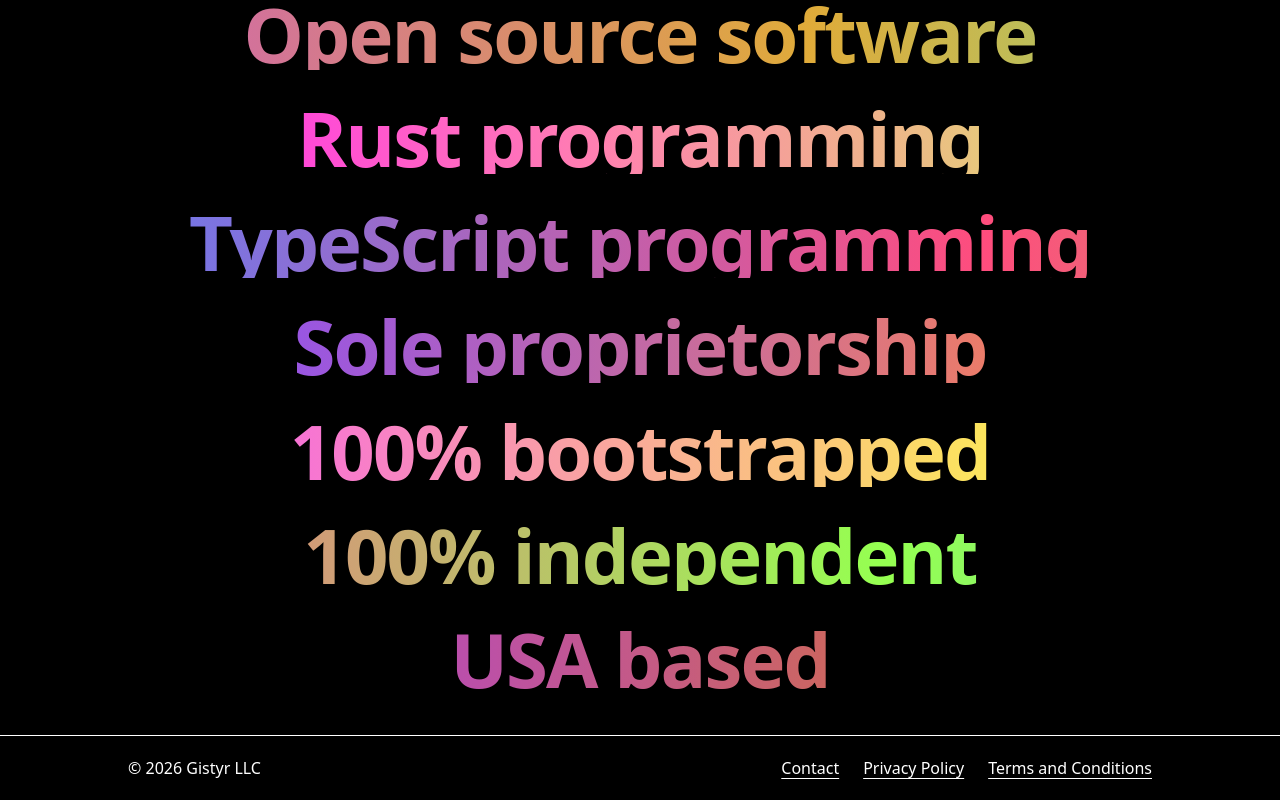
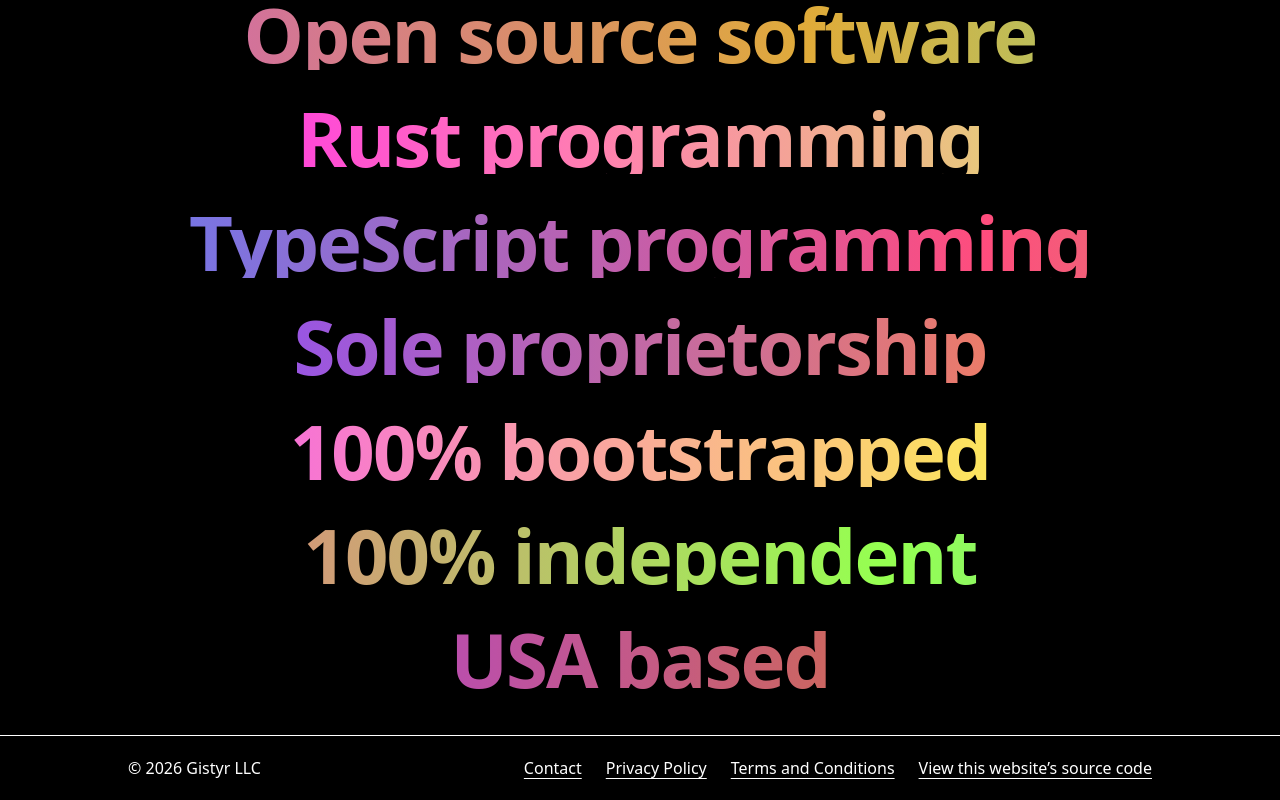
Before and after one commit to Gistyr/gistyr.dev, a Next.js app: page / in a window 1280 px wide. Shown: the part 539-1339 px from the top of the page. Built offline with nearby package versions, Linux system fonts and the light colour scheme.

Commit message:
Added view source

```diff
--- a/src/app/layout.tsx
+++ b/src/app/layout.tsx
@@ -106,6 +106,14 @@
               >
                 Terms and Conditions
               </Link>
+              <Link
+                href="https://github.com/Gistyr/gistyr.dev"
+                target="_blank"
+                rel="noopener noreferrer"
+                className="hover:text-zinc-400 transition-colors underline underline-offset-4"
+              >
+                View this website’s source code
+              </Link>
             </nav>
           </div>
         </footer>
```
